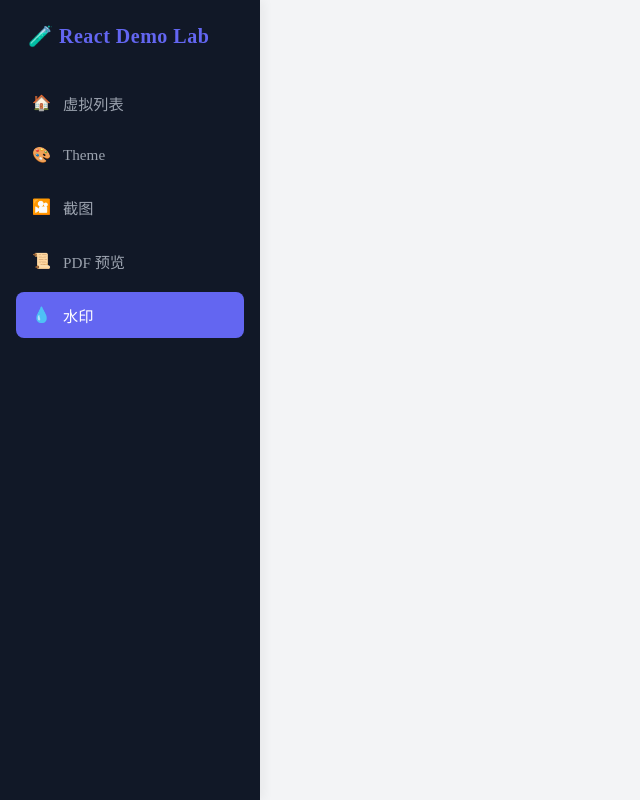
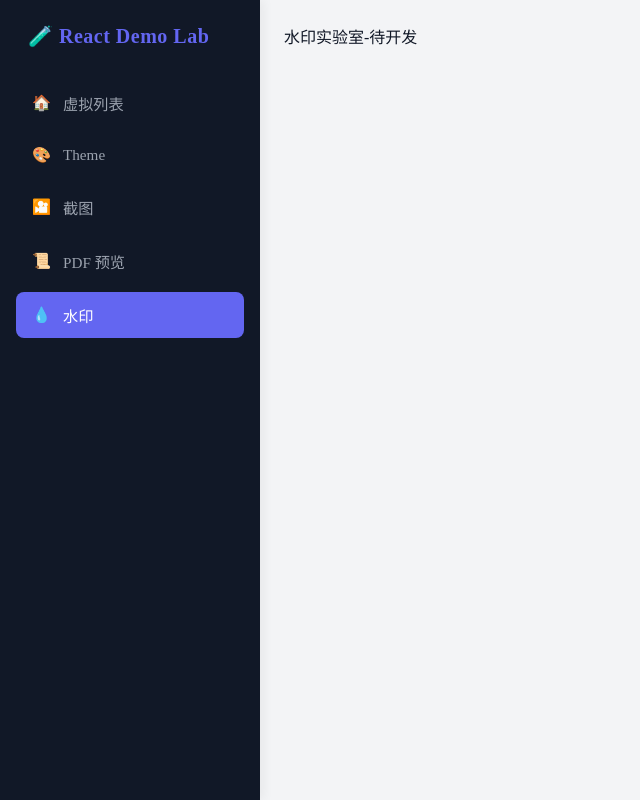
Before and after one commit to zhMoody/React_Example, a React (Vite) app: page /water-mark in a window 1280 px wide. Shown: the whole page, without its empty margins (0-640 px from the left). Built offline with nearby package versions, Linux system fonts and the light colour scheme.

Commit message:
feat: watermark

```diff
--- a/src/pages/water_mark/WaterMark.tsx
+++ b/src/pages/water_mark/WaterMark.tsx
@@ -1,3 +1,3 @@
 export const WaterMark = () => {
-  return <div></div>;
+  return <div>水印实验室-待开发</div>;
 };
```
